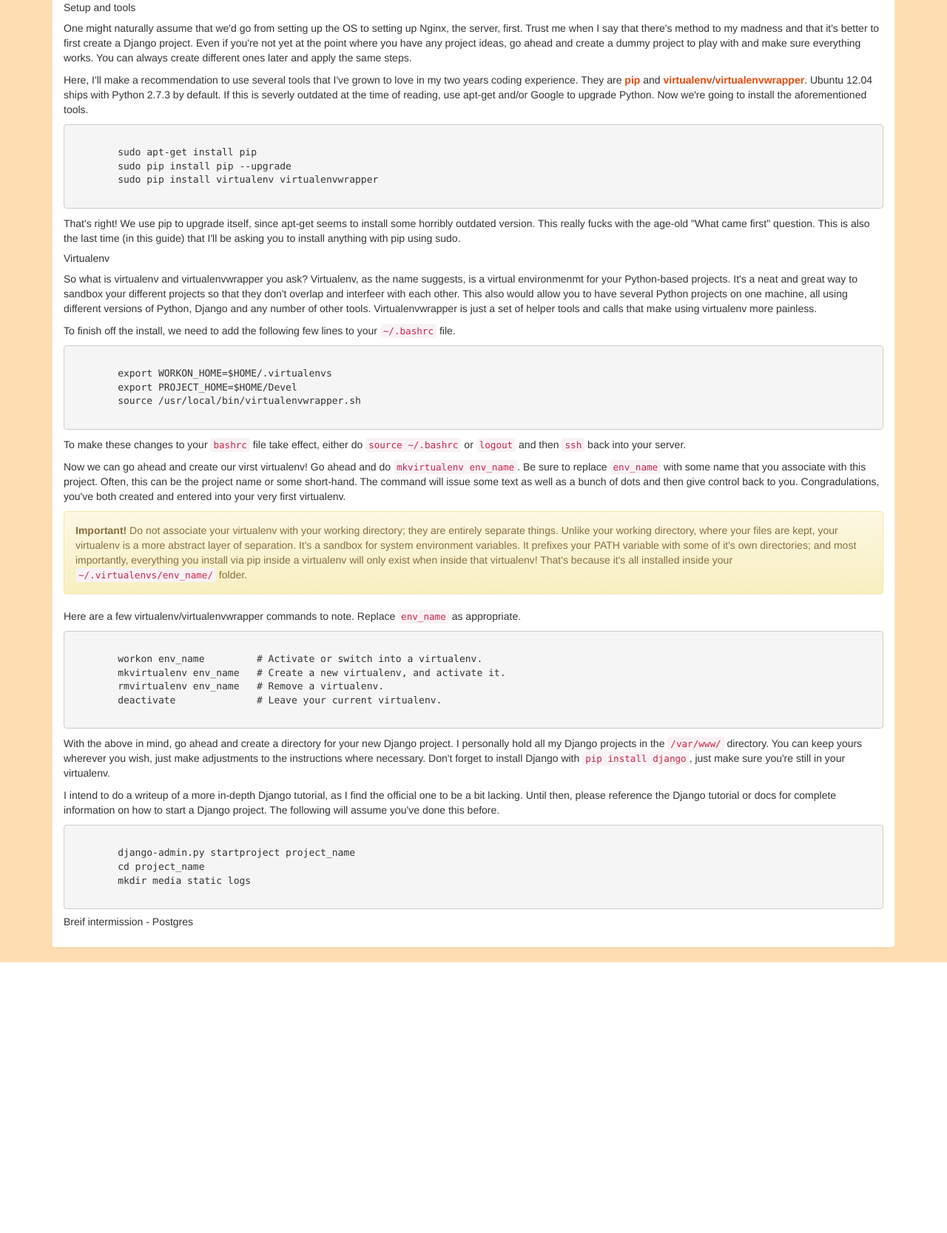
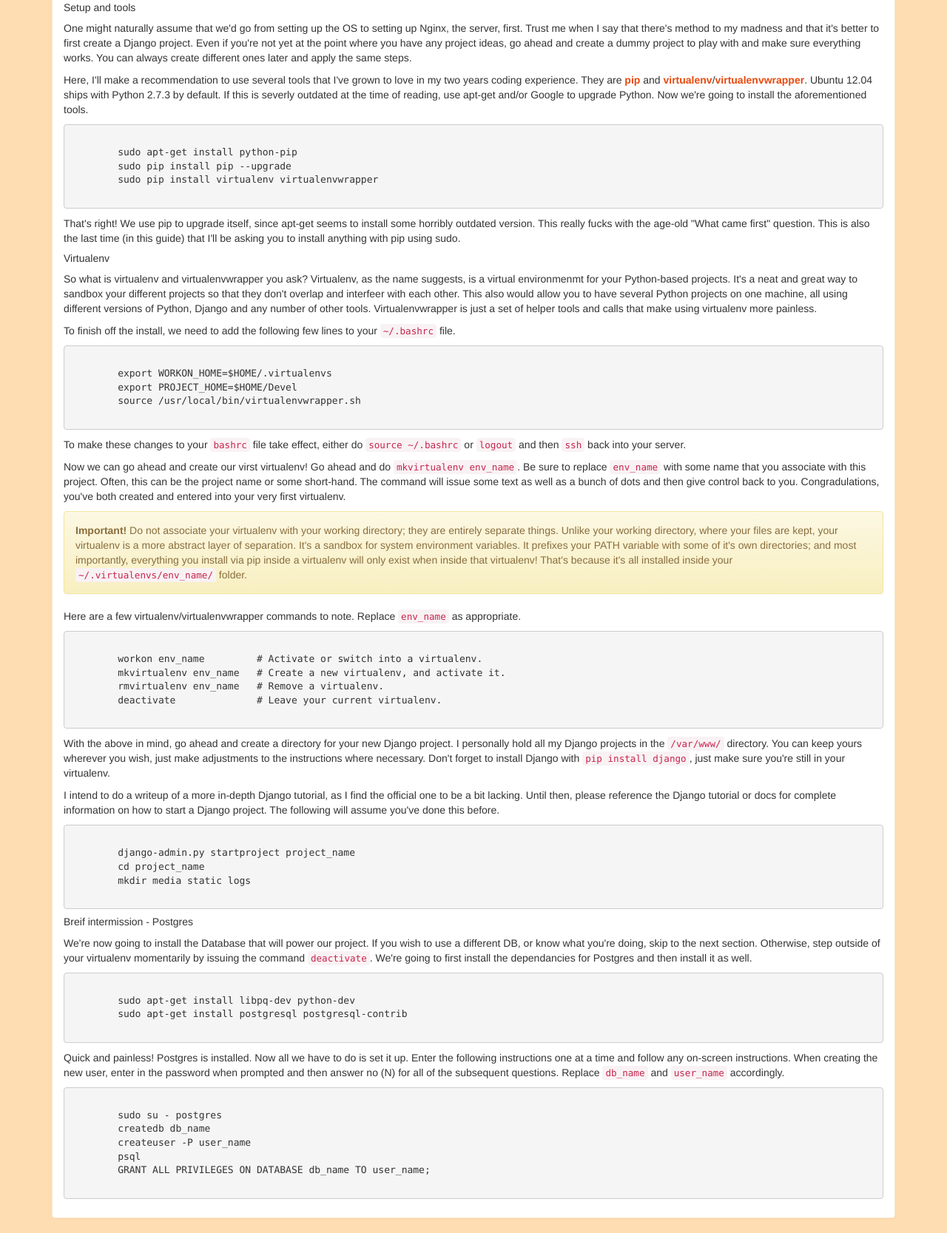
Before and after one commit to Jovani/jworld, a Django app: template apps/blog/templates/blog/articles/nginx_uwsgi_django.html in a window 1280 px wide. Shown: the part 2840-4507 px from the top of the page at 74% size. Before the commit the page ends 4141 px from the top, so only its background shows below. Run offline with Django 3.2, Linux system fonts and the light colour scheme; the template is opened without the code that fills it, so the values that code supplies are empty; some libraries are stand-ins or nearby versions.

Commit message:
Small update.

```diff
--- a/apps/blog/templates/blog/articles/nginx_uwsgi_django.html
+++ b/apps/blog/templates/blog/articles/nginx_uwsgi_django.html
@@ -180,7 +180,7 @@
         Here, I'll make a recommendation to use several tools that I've grown to love in my two years coding experience. They are <a href="http://www.pip-installer.org/en/latest/">pip</a> and <a href="http://www.virtualenv.org/en/latest/">virtualenv</a>/<a href="http://virtualenvwrapper.readthedocs.org/en/latest/">virtualenvwrapper</a>. Ubuntu 12.04 ships with Python 2.7.3 by default. If this is severly outdated at the time of reading, use apt-get and/or Google to upgrade Python. Now we're going to install the aforementioned tools.
     </p>
     <pre><code>
-        sudo apt-get install pip
+        sudo apt-get install python-pip
         sudo pip install pip --upgrade
         sudo pip install virtualenv virtualenvwrapper
     </code></pre>
@@ -231,6 +231,23 @@
     </code></pre>
 
     <h5>Breif intermission - Postgres</h5>
+    <p>
+        We're now going to install the Database that will power our project. If you wish to use a different DB, or know what you're doing, skip to the next section. Otherwise, step outside of your virtualenv momentarily by issuing the command <code>deactivate</code>. We're going to first install the dependancies for Postgres and then install it as well.
+    </p>
+    <pre><code>
+        sudo apt-get install libpq-dev python-dev
+        sudo apt-get install postgresql postgresql-contrib
+    </code></pre>
+    <p>
+        Quick and painless! Postgres is installed. Now all we have to do is set it up. Enter the following instructions one at a time and follow any on-screen instructions. When creating the new user, enter in the password when prompted and then answer no (N) for all of the subsequent questions. Replace <code>db_name</code> and <code>user_name</code> accordingly.
+    </p>
+    <pre><code>
+        sudo su - postgres
+        createdb db_name
+        createuser -P user_name
+        psql
+        GRANT ALL PRIVILEGES ON DATABASE db_name TO user_name;
+    </code></pre>
 
 
 {% endblock %}
```
